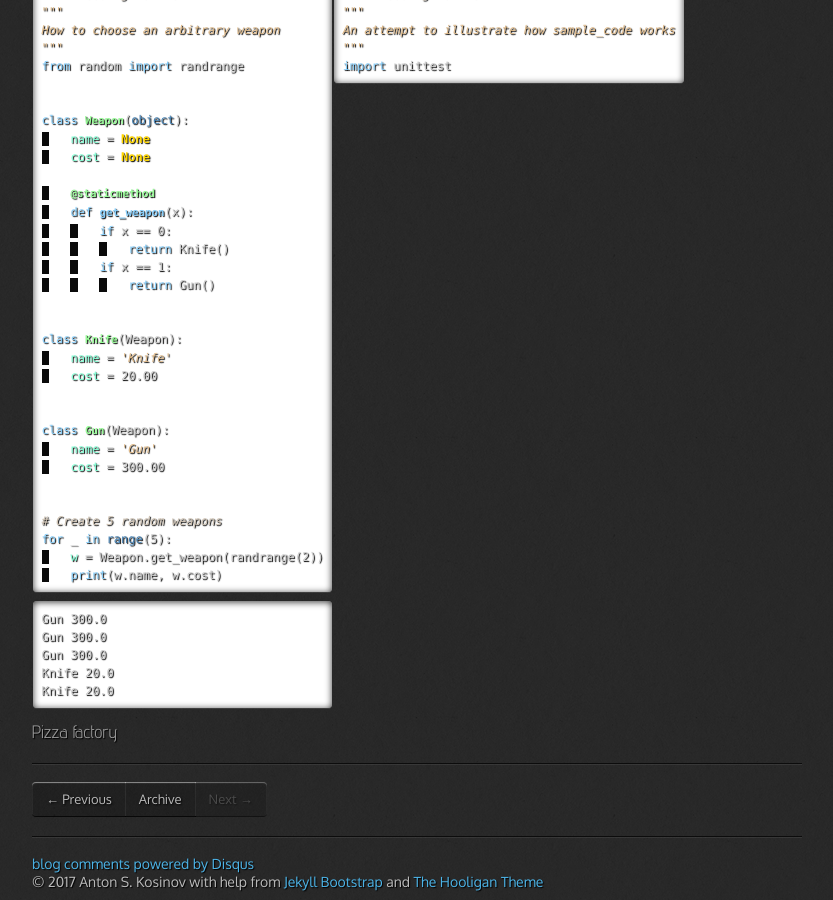
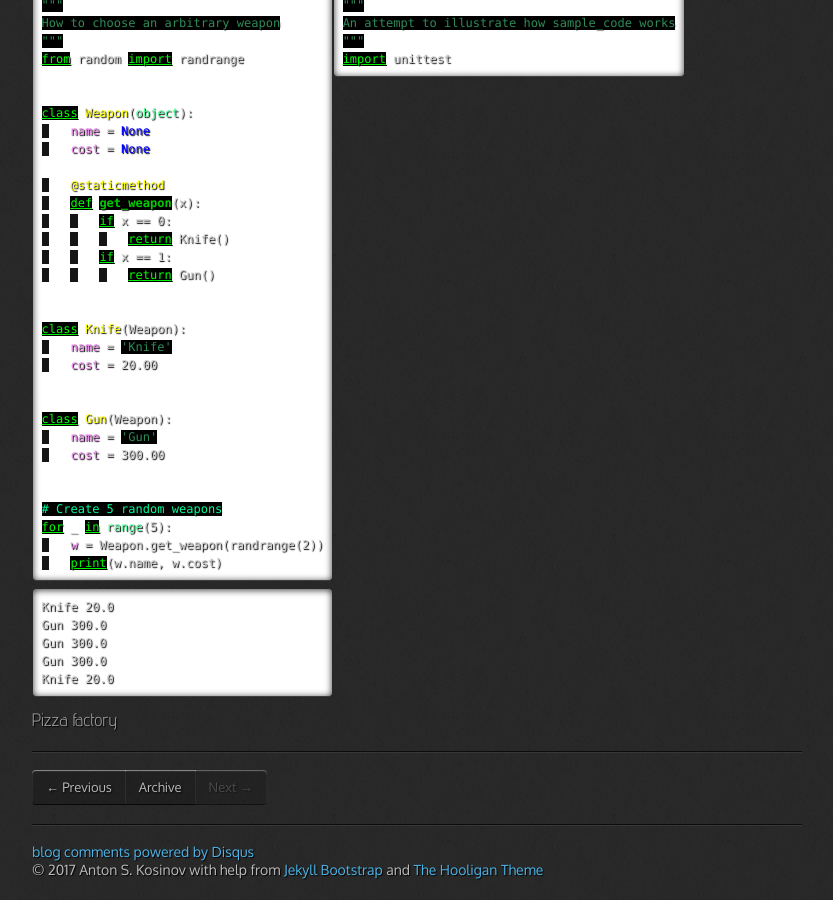
Before and after one commit to 0--key/0--key.github.io, a Jekyll site: the page built from _posts/2017-03-13-factory-design.html, in a window 1280 px wide and 900 px high, scrolled down 2447 px. Shown: the whole window, without its empty margins (23-856 px from the left). Built offline with Jekyll 4.4.1, drawn with Linux system fonts in a browser that asks for light colours; nearby versions of some CDN libraries; comment, search, counter and statistics services are not loaded; some of the changed text lies outside the part shown.

```diff
--- a/_posts/2017-03-13-factory-design.html
+++ b/_posts/2017-03-13-factory-design.html
@@ -176,43 +176,43 @@
 <table><tbody><tr><th>Pattern code</th>
 <th>Test suite</th></tr><tr><td valign="top">
 <div class="org-src-container">
-<pre class="src src-python"><span style="color: #cdc0b0; font-style: italic;">#</span><span style="color: #cdc0b0; font-style: italic;">!/usr/bin/env python</span>
-<span style="color: #cdc0b0; font-style: italic;"># </span><span style="color: #cdc0b0; font-style: italic;">-*- coding: utf-8 -*-</span>
-<span style="color: #deb887; font-style: italic;">"""</span>
-<span style="color: #deb887; font-style: italic;">A pet factory abstraction</span>
-<span style="color: #deb887; font-style: italic;">"""</span>
+<pre class="src src-python"><span style="color: #00fa9a; background-color: #000000;">#</span><span style="color: #00fa9a; background-color: #000000;">!/usr/bin/env python</span>
+<span style="color: #00fa9a; background-color: #000000;"># </span><span style="color: #00fa9a; background-color: #000000;">-*- coding: utf-8 -*-</span>
+<span style="color: #2e8b57; background-color: #000000;">"""</span>
+<span style="color: #2e8b57; background-color: #000000;">A pet factory abstraction</span>
+<span style="color: #2e8b57; background-color: #000000;">"""</span>
 
 
-<span style="color: #87cefa;">class</span> <span style="color: #98fb98; font-size: 90%; font-weight: bold;">Dog</span>(<span style="color: #4682b4;">object</span>):
-<span style="color: #f5deb3; background-color: #0a0a0a;"> </span>   <span style="color: #deb887; font-style: italic;">"""A simple dog class"""</span>
+<span style="color: #00ff00; background-color: #000000; text-decoration: underline;">class</span> <span style="color: #ffff00;">Dog</span>(<span style="color: #54ff9f;">object</span>):
+<span style="color: #00CC00; background-color: #151515;"> </span>   <span style="color: #2e8b57; background-color: #000000;">"""A simple dog class"""</span>
 
-<span style="color: #f5deb3; background-color: #0a0a0a;"> </span>   <span style="color: #87cefa;">def</span> <span style="color: #87cefa; font-size: 90%; font-weight: bold;">__init__</span>(<span style="color: #87cefa;">self</span>, name):
-<span style="color: #f5deb3; background-color: #0a0a0a;"> </span>   <span style="color: #f5deb3; background-color: #0a0a0a;"> </span>   <span style="color: #87cefa;">self</span>._name = name
+<span style="color: #00CC00; background-color: #151515;"> </span>   <span style="color: #00ff00; background-color: #000000; text-decoration: underline;">def</span> <span style="color: #00CC00; background-color: #000000; font-weight: bold;">__init__</span>(<span style="color: #00ff00; background-color: #000000; text-decoration: underline;">self</span>, name):
+<span style="color: #00CC00; background-color: #151515;"> </span>   <span style="color: #00CC00; background-color: #151515;"> </span>   <span style="color: #00ff00; background-color: #000000; text-decoration: underline;">self</span>._name = name
 
-<span style="color: #f5deb3; background-color: #0a0a0a;"> </span>   <span style="color: #87cefa;">def</span> <span style="color: #87cefa; font-size: 90%; font-weight: bold;">speak</span>(<span style="color: #87cefa;">self</span>):
-<span style="color: #f5deb3; background-color: #0a0a0a;"> </span>   <span style="color: #f5deb3; background-color: #0a0a0a;"> </span>   <span style="color: #87cefa;">return</span> <span style="color: #deb887; font-style: italic;">"Woof!"</span>
+<span style="color: #00CC00; background-color: #151515;"> </span>   <span style="color: #00ff00; background-color: #000000; text-decoration: underline;">def</span> <span style="color: #00CC00; background-color: #000000; font-weight: bold;">speak</span>(<span style="color: #00ff00; background-color: #000000; text-decoration: underline;">self</span>):
+<span style="color: #00CC00; background-color: #151515;"> </span>   <span style="color: #00CC00; background-color: #151515;"> </span>   <span style="color: #00ff00; background-color: #000000; text-decoration: underline;">return</span> <span style="color: #2e8b57; background-color: #000000;">"Woof!"</span>
 
 
-<span style="color: #87cefa;">class</span> <span style="color: #98fb98; font-size: 90%; font-weight: bold;">Cat</span>(<span style="color: #4682b4;">object</span>):
-<span style="color: #f5deb3; background-color: #0a0a0a;"> </span>   <span style="color: #deb887; font-style: italic;">"""A simple cat class"""</span>
+<span style="color: #00ff00; background-color: #000000; text-decoration: underline;">class</span> <span style="color: #ffff00;">Cat</span>(<span style="color: #54ff9f;">object</span>):
+<span style="color: #00CC00; background-color: #151515;"> </span>   <span style="color: #2e8b57; background-color: #000000;">"""A simple cat class"""</span>
 
-<span style="color: #f5deb3; background-color: #0a0a0a;"> </span>   <span style="color: #87cefa;">def</span> <span style="color: #87cefa; font-size: 90%; font-weight: bold;">__init__</span>(<span style="color: #87cefa;">self</span>, name):
-<span style="color: #f5deb3; background-color: #0a0a0a;"> </span>   <span style="color: #f5deb3; background-color: #0a0a0a;"> </span>   <span style="color: #87cefa;">self</span>._name = name
+<span style="color: #00CC00; background-color: #151515;"> </span>   <span style="color: #00ff00; background-color: #000000; text-decoration: underline;">def</span> <span style="color: #00CC00; background-color: #000000; font-weight: bold;">__init__</span>(<span style="color: #00ff00; background-color: #000000; text-decoration: underline;">self</span>, name):
+<span style="color: #00CC00; background-color: #151515;"> </span>   <span style="color: #00CC00; background-color: #151515;"> </span>   <span style="color: #00ff00; background-color: #000000; text-decoration: underline;">self</span>._name = name
 
-<span style="color: #f5deb3; background-color: #0a0a0a;"> </span>   <span style="color: #87cefa;">def</span> <span style="color: #87cefa; font-size: 90%; font-weight: bold;">speak</span>(<span style="color: #87cefa;">self</span>):
-<span style="color: #f5deb3; background-color: #0a0a0a;"> </span>   <span style="color: #f5deb3; background-color: #0a0a0a;"> </span>   <span style="color: #87cefa;">return</span> <span style="color: #deb887; font-style: italic;">"Meow!"</span>
+<span style="color: #00CC00; background-color: #151515;"> </span>   <span style="color: #00ff00; background-color: #000000; text-decoration: underline;">def</span> <span style="color: #00CC00; background-color: #000000; font-weight: bold;">speak</span>(<span style="color: #00ff00; background-color: #000000; text-decoration: underline;">self</span>):
+<span style="color: #00CC00; background-color: #151515;"> </span>   <span style="color: #00CC00; background-color: #151515;"> </span>   <span style="color: #00ff00; background-color: #000000; text-decoration: underline;">return</span> <span style="color: #2e8b57; background-color: #000000;">"Meow!"</span>
 
 
-<span style="color: #87cefa;">def</span> <span style="color: #87cefa; font-size: 90%; font-weight: bold;">spawn_pet</span>(pet=<span style="color: #deb887; font-style: italic;">"dog"</span>):
-<span style="color: #f5deb3; background-color: #0a0a0a;"> </span>   <span style="color: #deb887; font-style: italic;">"""The factory method"""</span>
-<span style="color: #f5deb3; background-color: #0a0a0a;"> </span>   <span style="color: #7fffd4;">pets</span> = <span style="color: #4682b4;">dict</span>(dog=Dog(<span style="color: #deb887; font-style: italic;">"Hope"</span>),
-<span style="color: #f5deb3; background-color: #0a0a0a;"> </span>   <span style="color: #f5deb3; background-color: #0a0a0a;"> </span>   <span style="color: #f5deb3; background-color: #0a0a0a;"> </span>   <span style="color: #f5deb3; background-color: #0a0a0a;"> </span>   cat=Cat(<span style="color: #deb887; font-style: italic;">"Peace"</span>))
-<span style="color: #f5deb3; background-color: #0a0a0a;"> </span>   <span style="color: #87cefa;">return</span> pets[pet]
+<span style="color: #00ff00; background-color: #000000; text-decoration: underline;">def</span> <span style="color: #00CC00; background-color: #000000; font-weight: bold;">spawn_pet</span>(pet=<span style="color: #2e8b57; background-color: #000000;">"dog"</span>):
+<span style="color: #00CC00; background-color: #151515;"> </span>   <span style="color: #2e8b57; background-color: #000000;">"""The factory method"""</span>
+<span style="color: #00CC00; background-color: #151515;"> </span>   <span style="color: #ee82ee;">pets</span> = <span style="color: #54ff9f;">dict</span>(dog=Dog(<span style="color: #2e8b57; background-color: #000000;">"Hope"</span>),
+<span style="color: #00CC00; background-color: #151515;"> </span>   <span style="color: #00CC00; background-color: #151515;"> </span>   <span style="color: #00CC00; background-color: #151515;"> </span>   <span style="color: #00CC00; background-color: #151515;"> </span>   cat=Cat(<span style="color: #2e8b57; background-color: #000000;">"Peace"</span>))
+<span style="color: #00CC00; background-color: #151515;"> </span>   <span style="color: #00ff00; background-color: #000000; text-decoration: underline;">return</span> pets[pet]
 
-<span style="color: #7fffd4;">d</span> = spawn_pet(<span style="color: #deb887; font-style: italic;">"dog"</span>)
-<span style="color: #87cefa;">print</span>(d.speak())
-<span style="color: #7fffd4;">c</span> = spawn_pet(<span style="color: #deb887; font-style: italic;">"cat"</span>)
-<span style="color: #87cefa;">print</span>(c.speak())
+<span style="color: #ee82ee;">d</span> = spawn_pet(<span style="color: #2e8b57; background-color: #000000;">"dog"</span>)
+<span style="color: #00ff00; background-color: #000000; text-decoration: underline;">print</span>(d.speak())
+<span style="color: #ee82ee;">c</span> = spawn_pet(<span style="color: #2e8b57; background-color: #000000;">"cat"</span>)
+<span style="color: #00ff00; background-color: #000000; text-decoration: underline;">print</span>(c.speak())
 </pre>
 </div>
 
@@ -222,25 +222,25 @@
 </pre>
 </td><td valign="top">
 <div class="org-src-container">
-<pre class="src src-python"><span style="color: #cdc0b0; font-style: italic;">#</span><span style="color: #cdc0b0; font-style: italic;">!/usr/bin/env python</span>
-<span style="color: #cdc0b0; font-style: italic;"># </span><span style="color: #cdc0b0; font-style: italic;">-*- coding: utf-8 -*-</span>
-<span style="color: #deb887; font-style: italic;">"""</span>
-<span style="color: #deb887; font-style: italic;">An attempt to illustrate how pet_factory works</span>
-<span style="color: #deb887; font-style: italic;">"""</span>
-<span style="color: #87cefa;">import</span> unittest
-<span style="color: #87cefa;">from</span> pet_factory <span style="color: #87cefa;">import</span> Dog, Cat, spawn_pet
+<pre class="src src-python"><span style="color: #00fa9a; background-color: #000000;">#</span><span style="color: #00fa9a; background-color: #000000;">!/usr/bin/env python</span>
+<span style="color: #00fa9a; background-color: #000000;"># </span><span style="color: #00fa9a; background-color: #000000;">-*- coding: utf-8 -*-</span>
+<span style="color: #2e8b57; background-color: #000000;">"""</span>
+<span style="color: #2e8b57; background-color: #000000;">An attempt to illustrate how pet_factory works</span>
+<span style="color: #2e8b57; background-color: #000000;">"""</span>
+<span style="color: #00ff00; background-color: #000000; text-decoration: underline;">import</span> unittest
+<span style="color: #00ff00; background-color: #000000; text-decoration: underline;">from</span> pet_factory <span style="color: #00ff00; background-color: #000000; text-decoration: underline;">import</span> Dog, Cat, spawn_pet
 
 
-<span style="color: #87cefa;">class</span> <span style="color: #98fb98; font-size: 90%; font-weight: bold;">TestPetBehavior</span>(unittest.TestCase):
+<span style="color: #00ff00; background-color: #000000; text-decoration: underline;">class</span> <span style="color: #ffff00;">TestPetBehavior</span>(unittest.TestCase):
 
-<span style="color: #f5deb3; background-color: #0a0a0a;"> </span>   <span style="color: #87cefa;">def</span> <span style="color: #87cefa; font-size: 90%; font-weight: bold;">setUp</span>(<span style="color: #87cefa;">self</span>):
-<span style="color: #f5deb3; background-color: #0a0a0a;"> </span>   <span style="color: #f5deb3; background-color: #0a0a0a;"> </span>   <span style="color: #87cefa;">self</span>.D = Dog(<span style="color: #deb887; font-style: italic;">'Hound'</span>)
+<span style="color: #00CC00; background-color: #151515;"> </span>   <span style="color: #00ff00; background-color: #000000; text-decoration: underline;">def</span> <span style="color: #00CC00; background-color: #000000; font-weight: bold;">setUp</span>(<span style="color: #00ff00; background-color: #000000; text-decoration: underline;">self</span>):
+<span style="color: #00CC00; background-color: #151515;"> </span>   <span style="color: #00CC00; background-color: #151515;"> </span>   <span style="color: #00ff00; background-color: #000000; text-decoration: underline;">self</span>.D = Dog(<span style="color: #2e8b57; background-color: #000000;">'Hound'</span>)
 
-<span style="color: #f5deb3; background-color: #0a0a0a;"> </span>   <span style="color: #87cefa;">def</span> <span style="color: #87cefa; font-size: 90%; font-weight: bold;">test_dog_init_name</span>(<span style="color: #87cefa;">self</span>):
-<span style="color: #f5deb3; background-color: #0a0a0a;"> </span>   <span style="color: #f5deb3; background-color: #0a0a0a;"> </span>   <span style="color: #87cefa;">self</span>.assertEqual(<span style="color: #87cefa;">self</span>.D._name, <span style="color: #deb887; font-style: italic;">'Hound'</span>)
+<span style="color: #00CC00; background-color: #151515;"> </span>   <span style="color: #00ff00; background-color: #000000; text-decoration: underline;">def</span> <span style="color: #00CC00; background-color: #000000; font-weight: bold;">test_dog_init_name</span>(<span style="color: #00ff00; background-color: #000000; text-decoration: underline;">self</span>):
+<span style="color: #00CC00; background-color: #151515;"> </span>   <span style="color: #00CC00; background-color: #151515;"> </span>   <span style="color: #00ff00; background-color: #000000; text-decoration: underline;">self</span>.assertEqual(<span style="color: #00ff00; background-color: #000000; text-decoration: underline;">self</span>.D._name, <span style="color: #2e8b57; background-color: #000000;">'Hound'</span>)
 
-<span style="color: #f5deb3; background-color: #0a0a0a;"> </span>   <span style="color: #87cefa;">def</span> <span style="color: #87cefa; font-size: 90%; font-weight: bold;">test_dog_speak_ability</span>(<span style="color: #87cefa;">self</span>):
-<span style="color: #f5deb3; background-color: #0a0a0a;"> </span>   <span style="color: #f5deb3; background-color: #0a0a0a;"> </span>   <span style="color: #87cefa;">self</span>.assertEqual(<span style="color: #87cefa;">self</span>.D.speak(), <span style="color: #deb887; font-style: italic;">'Woof!'</span>)
+<span style="color: #00CC00; background-color: #151515;"> </span>   <span style="color: #00ff00; background-color: #000000; text-decoration: underline;">def</span> <span style="color: #00CC00; background-color: #000000; font-weight: bold;">test_dog_speak_ability</span>(<span style="color: #00ff00; background-color: #000000; text-decoration: underline;">self</span>):
+<span style="color: #00CC00; background-color: #151515;"> </span>   <span style="color: #00CC00; background-color: #151515;"> </span>   <span style="color: #00ff00; background-color: #000000; text-decoration: underline;">self</span>.assertEqual(<span style="color: #00ff00; background-color: #000000; text-decoration: underline;">self</span>.D.speak(), <span style="color: #2e8b57; background-color: #000000;">'Woof!'</span>)
 </pre>
 </div>
 
@@ -255,60 +255,60 @@
 <th>Test suite</th></tr><tr><td valign="top">
 
 <div class="org-src-container">
-<pre class="src src-python"><span style="color: #cdc0b0; font-style: italic;">#</span><span style="color: #cdc0b0; font-style: italic;">!/usr/bin/env python</span>
-<span style="color: #cdc0b0; font-style: italic;"># </span><span style="color: #cdc0b0; font-style: italic;">-*- coding: utf-8 -*-</span>
-<span style="color: #deb887; font-style: italic;">"""</span>
-<span style="color: #deb887; font-style: italic;">How to choose an arbitrary weapon</span>
-<span style="color: #deb887; font-style: italic;">"""</span>
-<span style="color: #87cefa;">from</span> random <span style="color: #87cefa;">import</span> randrange
+<pre class="src src-python"><span style="color: #00fa9a; background-color: #000000;">#</span><span style="color: #00fa9a; background-color: #000000;">!/usr/bin/env python</span>
+<span style="color: #00fa9a; background-color: #000000;"># </span><span style="color: #00fa9a; background-color: #000000;">-*- coding: utf-8 -*-</span>
+<span style="color: #2e8b57; background-color: #000000;">"""</span>
+<span style="color: #2e8b57; background-color: #000000;">How to choose an arbitrary weapon</span>
+<span style="color: #2e8b57; background-color: #000000;">"""</span>
+<span style="color: #00ff00; background-color: #000000; text-decoration: underline;">from</span> random <span style="color: #00ff00; background-color: #000000; text-decoration: underline;">import</span> randrange
 
 
-<span style="color: #87cefa;">class</span> <span style="color: #98fb98; font-size: 90%; font-weight: bold;">Weapon</span>(<span style="color: #4682b4;">object</span>):
-<span style="color: #f5deb3; background-color: #0a0a0a;"> </span>   <span style="color: #7fffd4;">name</span> = <span style="color: #ffd700; font-weight: bold;">None</span>
-<span style="color: #f5deb3; background-color: #0a0a0a;"> </span>   <span style="color: #7fffd4;">cost</span> = <span style="color: #ffd700; font-weight: bold;">None</span>
+<span style="color: #00ff00; background-color: #000000; text-decoration: underline;">class</span> <span style="color: #ffff00;">Weapon</span>(<span style="color: #54ff9f;">object</span>):
+<span style="color: #00CC00; background-color: #151515;"> </span>   <span style="color: #ee82ee;">name</span> = <span style="color: #0000ff;">None</span>
+<span style="color: #00CC00; background-color: #151515;"> </span>   <span style="color: #ee82ee;">cost</span> = <span style="color: #0000ff;">None</span>
 
-<span style="color: #f5deb3; background-color: #0a0a0a;"> </span>   <span style="color: #98fb98; font-size: 90%; font-weight: bold;">@staticmethod</span>
-<span style="color: #f5deb3; background-color: #0a0a0a;"> </span>   <span style="color: #87cefa;">def</span> <span style="color: #87cefa; font-size: 90%; font-weight: bold;">get_weapon</span>(x):
-<span style="color: #f5deb3; background-color: #0a0a0a;"> </span>   <span style="color: #f5deb3; background-color: #0a0a0a;"> </span>   <span style="color: #87cefa;">if</span> x == 0:
-<span style="color: #f5deb3; background-color: #0a0a0a;"> </span>   <span style="color: #f5deb3; background-color: #0a0a0a;"> </span>   <span style="color: #f5deb3; background-color: #0a0a0a;"> </span>   <span style="color: #87cefa;">return</span> Knife()
-<span style="color: #f5deb3; background-color: #0a0a0a;"> </span>   <span style="color: #f5deb3; background-color: #0a0a0a;"> </span>   <span style="color: #87cefa;">if</span> x == 1:
-<span style="color: #f5deb3; background-color: #0a0a0a;"> </span>   <span style="color: #f5deb3; background-color: #0a0a0a;"> </span>   <span style="color: #f5deb3; background-color: #0a0a0a;"> </span>   <span style="color: #87cefa;">return</span> Gun()
+<span style="color: #00CC00; background-color: #151515;"> </span>   <span style="color: #ffff00;">@staticmethod</span>
+<span style="color: #00CC00; background-color: #151515;"> </span>   <span style="color: #00ff00; background-color: #000000; text-decoration: underline;">def</span> <span style="color: #00CC00; background-color: #000000; font-weight: bold;">get_weapon</span>(x):
+<span style="color: #00CC00; background-color: #151515;"> </span>   <span style="color: #00CC00; background-color: #151515;"> </span>   <span style="color: #00ff00; background-color: #000000; text-decoration: underline;">if</span> x == 0:
+<span style="color: #00CC00; background-color: #151515;"> </span>   <span style="color: #00CC00; background-color: #151515;"> </span>   <span style="color: #00CC00; background-color: #151515;"> </span>   <span style="color: #00ff00; background-color: #000000; text-decoration: underline;">return</span> Knife()
+<span style="color: #00CC00; background-color: #151515;"> </span>   <span style="color: #00CC00; background-color: #151515;"> </span>   <span style="color: #00ff00; background-color: #000000; text-decoration: underline;">if</span> x == 1:
+<span style="color: #00CC00; background-color: #151515;"> </span>   <span style="color: #00CC00; background-color: #151515;"> </span>   <span style="color: #00CC00; background-color: #151515;"> </span>   <span style="color: #00ff00; background-color: #000000; text-decoration: underline;">return</span> Gun()
 
 
-<span style="color: #87cefa;">class</span> <span style="color: #98fb98; font-size: 90%; font-weight: bold;">Knife</span>(Weapon):
-<span style="color: #f5deb3; background-color: #0a0a0a;"> </span>   <span style="color: #7fffd4;">name</span> = <span style="color: #deb887; font-style: italic;">'Knife'</span>
-<span style="color: #f5deb3; background-color: #0a0a0a;"> </span>   <span style="color: #7fffd4;">cost</span> = 20.00
+<span style="color: #00ff00; background-color: #000000; text-decoration: underline;">class</span> <span style="color: #ffff00;">Knife</span>(Weapon):
+<span style="color: #00CC00; background-color: #151515;"> </span>   <span style="color: #ee82ee;">name</span> = <span style="color: #2e8b57; background-color: #000000;">'Knife'</span>
+<span style="color: #00CC00; background-color: #151515;"> </span>   <span style="color: #ee82ee;">cost</span> = 20.00
 
 
-<span style="color: #87cefa;">class</span> <span style="color: #98fb98; font-size: 90%; font-weight: bold;">Gun</span>(Weapon):
-<span style="color: #f5deb3; background-color: #0a0a0a;"> </span>   <span style="color: #7fffd4;">name</span> = <span style="color: #deb887; font-style: italic;">'Gun'</span>
-<span style="color: #f5deb3; background-color: #0a0a0a;"> </span>   <span style="color: #7fffd4;">cost</span> = 300.00
+<span style="color: #00ff00; background-color: #000000; text-decoration: underline;">class</span> <span style="color: #ffff00;">Gun</span>(Weapon):
+<span style="color: #00CC00; background-color: #151515;"> </span>   <span style="color: #ee82ee;">name</span> = <span style="color: #2e8b57; background-color: #000000;">'Gun'</span>
+<span style="color: #00CC00; background-color: #151515;"> </span>   <span style="color: #ee82ee;">cost</span> = 300.00
 
 
-<span style="color: #cdc0b0; font-style: italic;"># </span><span style="color: #cdc0b0; font-style: italic;">Create 5 random weapons</span>
-<span style="color: #87cefa;">for</span> _ <span style="color: #87cefa;">in</span> <span style="color: #4682b4;">range</span>(5):
-<span style="color: #f5deb3; background-color: #0a0a0a;"> </span>   <span style="color: #7fffd4;">w</span> = Weapon.get_weapon(randrange(2))
-<span style="color: #f5deb3; background-color: #0a0a0a;"> </span>   <span style="color: #87cefa;">print</span>(w.name, w.cost)
+<span style="color: #00fa9a; background-color: #000000;"># </span><span style="color: #00fa9a; background-color: #000000;">Create 5 random weapons</span>
+<span style="color: #00ff00; background-color: #000000; text-decoration: underline;">for</span> _ <span style="color: #00ff00; background-color: #000000; text-decoration: underline;">in</span> <span style="color: #54ff9f;">range</span>(5):
+<span style="color: #00CC00; background-color: #151515;"> </span>   <span style="color: #ee82ee;">w</span> = Weapon.get_weapon(randrange(2))
+<span style="color: #00CC00; background-color: #151515;"> </span>   <span style="color: #00ff00; background-color: #000000; text-decoration: underline;">print</span>(w.name, w.cost)
 </pre>
 </div>
 
 <pre class="example">
+Knife 20.0
 Gun 300.0
 Gun 300.0
 Gun 300.0
-Knife 20.0
 Knife 20.0
 </pre>
 
 </td><td valign="top">
 
 <div class="org-src-container">
-<pre class="src src-python"><span style="color: #cdc0b0; font-style: italic;">#</span><span style="color: #cdc0b0; font-style: italic;">!/usr/bin/env python</span>
-<span style="color: #cdc0b0; font-style: italic;"># </span><span style="color: #cdc0b0; font-style: italic;">-*- coding: utf-8 -*-</span>
-<span style="color: #deb887; font-style: italic;">"""</span>
-<span style="color: #deb887; font-style: italic;">An attempt to illustrate how sample_code works</span>
-<span style="color: #deb887; font-style: italic;">"""</span>
-<span style="color: #87cefa;">import</span> unittest
+<pre class="src src-python"><span style="color: #00fa9a; background-color: #000000;">#</span><span style="color: #00fa9a; background-color: #000000;">!/usr/bin/env python</span>
+<span style="color: #00fa9a; background-color: #000000;"># </span><span style="color: #00fa9a; background-color: #000000;">-*- coding: utf-8 -*-</span>
+<span style="color: #2e8b57; background-color: #000000;">"""</span>
+<span style="color: #2e8b57; background-color: #000000;">An attempt to illustrate how sample_code works</span>
+<span style="color: #2e8b57; background-color: #000000;">"""</span>
+<span style="color: #00ff00; background-color: #000000; text-decoration: underline;">import</span> unittest
 </pre>
 </div>
 
```
Also changed, not shown: other parts of _posts/2017-03-13-factory-design.html (+2 -2 lines).
